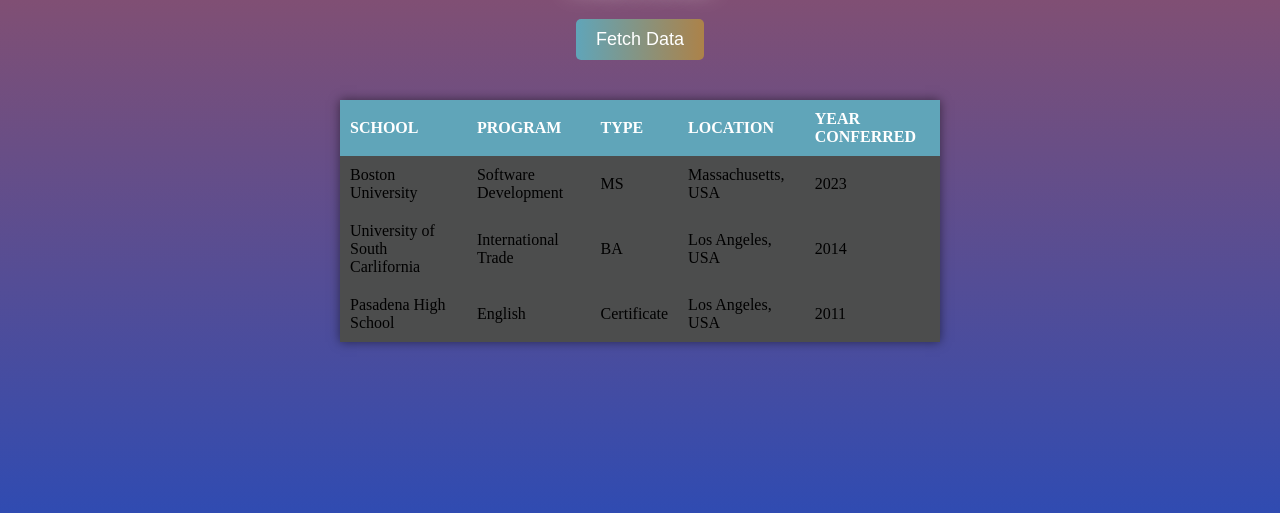
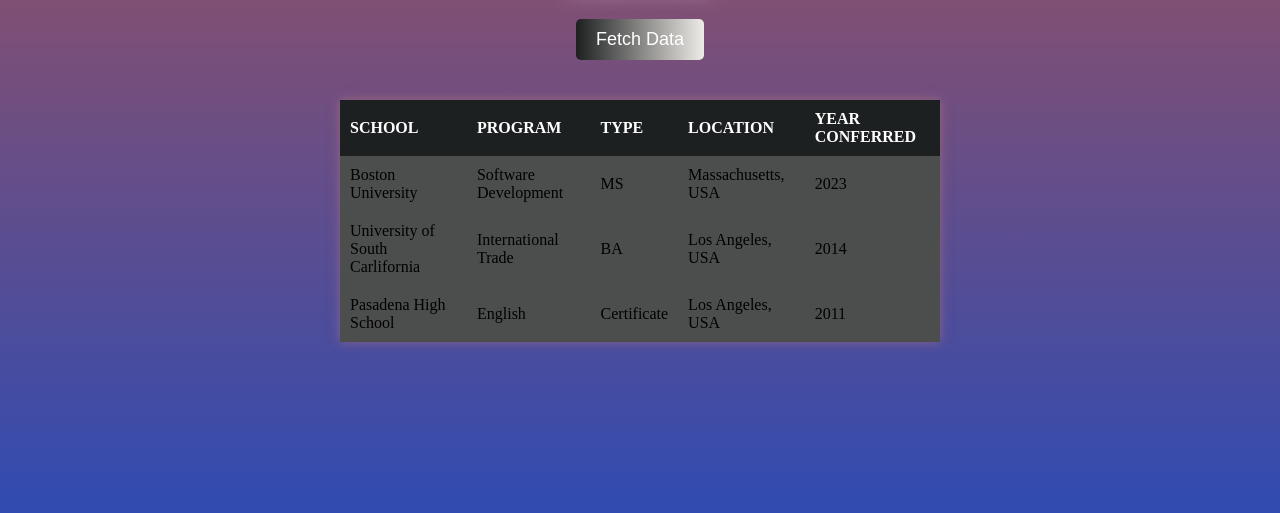
Before and after one commit to Rreiina/CS601_HW5_JIAHEZHOU, a plain HTML site: page index.html in a window 1280 px wide. Both pictures are taken after a click on the button "Fetch Data". Shown: the part 249-762 px from the top of the page. Drawn offline with Linux system fonts and the light colour scheme.

Commit message:
Update style.css

```diff
--- a/style.css
+++ b/style.css
@@ -38,7 +38,7 @@ h1 {
 }
 
 button {
-  background: linear-gradient(to right, rgb(96, 165, 185),rgb(172, 130, 73));
+  background: linear-gradient(to right, rgb(29, 32, 32),rgb(238, 235, 231));
   border: none;
   color: #fff;
   font-size: 18px;
@@ -49,7 +49,7 @@ button {
 }
 
 button:hover {
-  background: linear-gradient(to right, rgb(96, 165, 185),rgb(172, 130, 73));
+  background: linear-gradient(to right, rgb(29, 32, 32),rgb(238, 235, 231));
   animation: tilt-shaking 0.15s infinite;
 }
 
@@ -77,7 +77,7 @@ table {
   width: 100%;
   max-width: 600px;
   background-color: #fff;
-  box-shadow: 0 0 10px rgba(0, 0, 0, 0.5);
+  box-shadow: 0 0 10px  rgba(197, 128, 128, 0.5);
 }
 
 th,
@@ -87,7 +87,7 @@ td {
 }
 
 th {
-  background-color:  rgb(96, 165, 185);
+  background-color:  rgb(29, 32, 32);
   color: #fff;
 }
 
```
